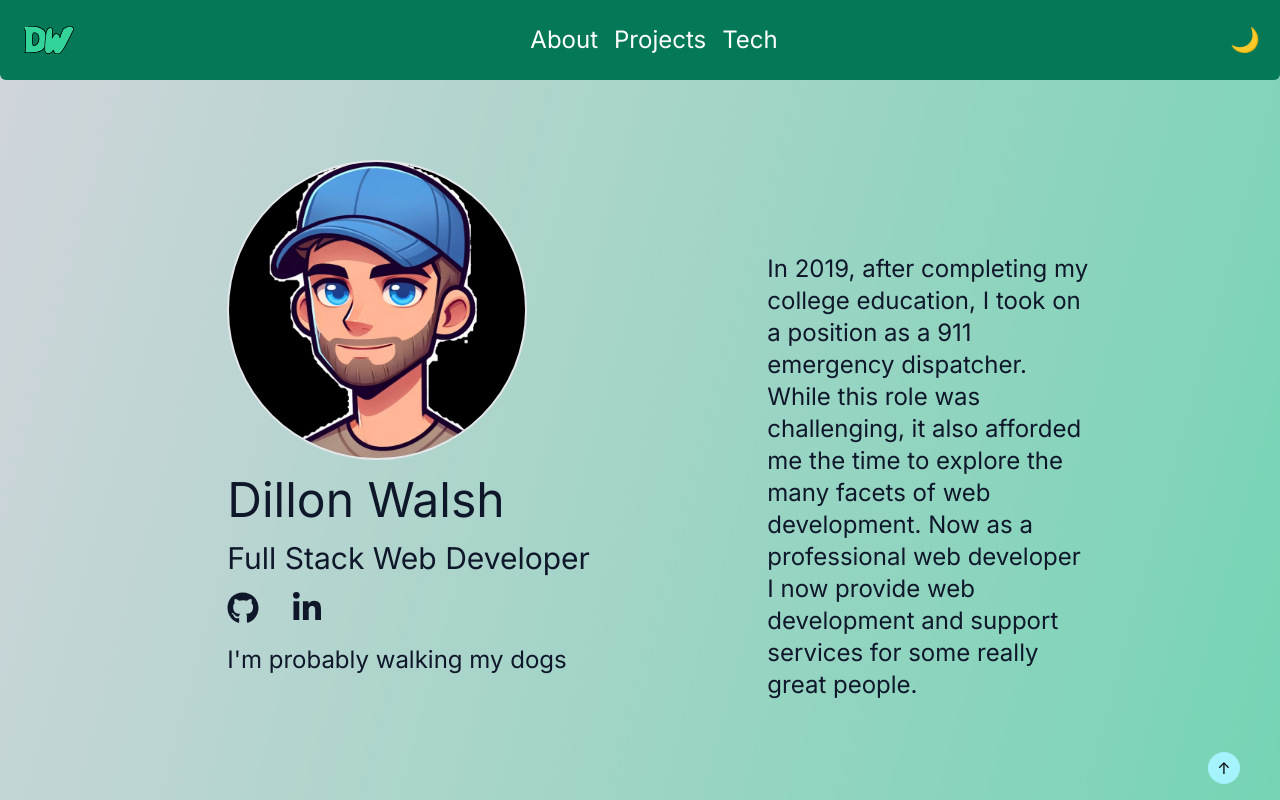
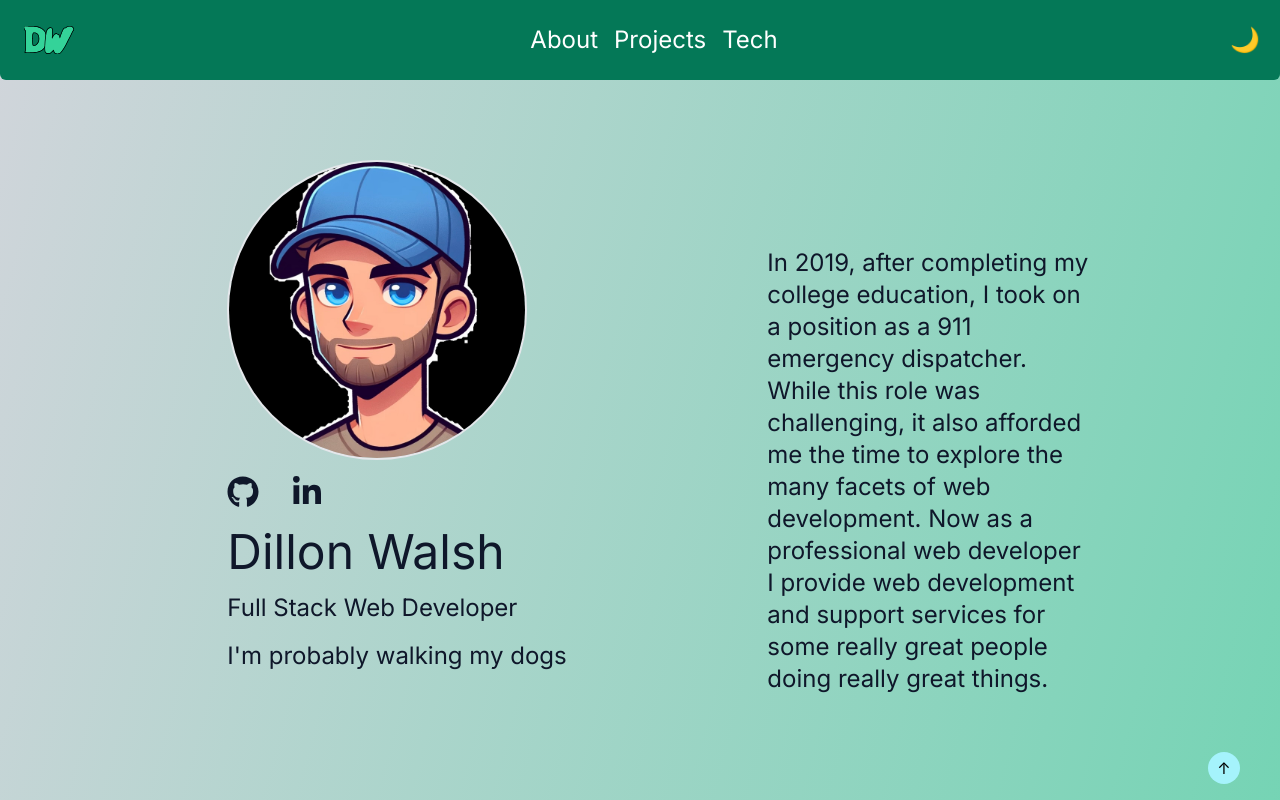
Before and after one commit to Dillonpw/DW-portfolio, a Next.js app: page / in a window 1280 px wide. Shown: the top 800 px of the page. Built offline with nearby package versions, Linux system fonts and the light colour scheme.

Commit message:
UI updates

```diff
--- a/app/[projectId]/page.jsx
+++ b/app/[projectId]/page.jsx
@@ -99,14 +99,14 @@ const ProjectPage = () => {
               )}
             </div>
             <section className="ml-4 flex flex-col items-center justify-center">
-              <h2 className="m-4 text-3xl font-bold">{project.title}</h2>
+              <h2 className="m-4 text-3xl text-center font-bold">{project.title}</h2>
 
               <h3 className="mt-8 text-xl font-bold">About This Project</h3>
-              <p className="max-w-100 px-4 text-left opacity-60">
+              <p className="max-w-100 px-8 text-left opacity-60">
                 {project.about}
               </p>
               <h3 className="mt-8 text-xl font-bold">Challenges</h3>
-              <p className="max-w-100 mb-10 px-4 text-left opacity-60">
+              <p className="max-w-100 mb-10 px-8 text-left opacity-60">
                 {project.challenge}
               </p>
             </section>
--- a/app/components/Contact.jsx
+++ b/app/components/Contact.jsx
@@ -28,7 +28,7 @@ const Contact = () => {
   };
 
   return isEmailSubmitted ? (
-    <div className="m-8 text-3xl">
+    <div className="m-8 text-3xl text-cyan-200">
       <p>{result}</p>
       <h1 className="text-3xl">Thank you for reaching out!</h1>
     </div>
@@ -37,7 +37,7 @@ const Contact = () => {
       initial={{ opacity: 0 }}
       transition={{ duration: 2 }}
       whileInView={{ opacity: 1 }}
-      className="m-8 border-cyan-200 md:max-w-[700px]"
+      className="m-8 md:max-w-[700px]"
     >
       <form className="flex flex-col" onSubmit={onSubmit}>
         <label className="font-bold" htmlFor="email">
--- a/app/components/Footer.jsx
+++ b/app/components/Footer.jsx
@@ -2,7 +2,7 @@ const Footer = () => {
   return (
     <>
       <footer className="flex flex-col items-center justify-center bg-emerald-700 pb-6 pt-20 text-center text-sm text-white dark:bg-sky-950">
-        <p>
+        <p className="mx-6">
           Built using <b>React</b> <b>Next.JS</b> and <b>Tailwind</b>, with some
           elements designed in Figma, Deployed through Vercel.
           <br />
--- a/app/components/Header.jsx
+++ b/app/components/Header.jsx
@@ -15,7 +15,7 @@ const Header = () => {
         transition={{ duration: 1 }}
         whileInView={{ opacity: 1 }}
         animate={{ x: 10 }}
-        className="mx-8 mt-40 flex flex-col items-center justify-center lg:mx-20 lg:flex-row"
+        className="mx-8 mt-40 flex flex-col items-center justify-center lg:mx-20 text-center sm:text-left lg:flex-row"
       >
         <div className="flex w-full flex-col items-center justify-center gap-4 px-6 lg:w-1/2 lg:items-start lg:justify-start">
           <Image
@@ -25,15 +25,9 @@ const Header = () => {
             height={300}
             className="mx-5 rounded-full border-2 dark:border-blue-400"
           />
-          <h1 id="home" className="px-5 text-5xl">
-            Dillon Walsh
-          </h1>
-          <h2 className="fade-in-2 px-5 text-2xl opacity-60 md:text-3xl">
-            Full Stack Web Developer
-          </h2>
           <div
             id="links"
-            className="fade-in-3 pr-5 text-slate-900 opacity-60 dark:text-cyan-200 md:ml-5"
+            className="fade-in-2 pr-5 text-slate-900 opacity-60 dark:text-cyan-200 md:ml-5"
           >
             <a
               id="githubLink"
@@ -60,15 +54,23 @@ const Header = () => {
               />
             </a>
           </div>
+          <h1 id="home" className="fade-in-2 px-5 text-5xl">
+            Dillon Walsh
+          </h1>
+          <h2 className="fade-in-3 px-5 text-xl opacity-60 md:text-2xl">
+            Full Stack Web Developer
+          </h2>
+
           <Dogs />
         </div>
-        <div className="fade-in-4 flex w-full flex-col items-center px-6 lg:w-1/2 xl:w-1/3">
+        <div className="fade-in-3 flex w-full flex-col items-center px-6 lg:w-1/2 xl:w-1/3">
           <p className="mb-5 rounded-xl pt-5 text-xl text-slate-900 dark:text-cyan-200 lg:text-2xl">
             In 2019, after completing my college education, I took on a position
             as a 911 emergency dispatcher. While this role was challenging, it
             also afforded me the time to explore the many facets of web
-            development. Now as a professional web developer I now provide web
-            development and support services for some really great people.
+            development. Now as a professional web developer I provide web
+            development and support services for some really great people doing
+            really great things.
           </p>
         </div>
       </motion.div>
--- a/app/components/Images.jsx
+++ b/app/components/Images.jsx
@@ -16,6 +16,7 @@ const images = [
   {
     id: "small-bis",
     src: "/small-bis.png",
+    mobileImg: "/small-bis-m.png",
     livePreviewLink: "https://small-bis.vercel.app/",
     githubLink: "https://github.com/Dillonpw/small-bis",
     title: "Small Business Template",
--- a/app/components/Projects.jsx
+++ b/app/components/Projects.jsx
@@ -12,7 +12,7 @@ const Projects = () => {
       transition={{ duration: 1 }}
       whileInView={{ opacity: 1 }}
       animate={{ y:-30 }}
-      className="mt-20 flex flex-col dark:text-cyan-50"
+      className="mt-20 flex flex-col dark:text-cyan-200"
     >
       <h3 className="mt-20 text-center font-mono text-4xl font-bold">
         Selected Projects
--- a/app/components/Tech.jsx
+++ b/app/components/Tech.jsx
@@ -3,12 +3,12 @@ import { motion } from "framer-motion";
 const Tech = () => {
   const devTools = [
     "TypeScript",
-    "JavaScript",
     "React",
-    "Node",
     "Tailwind CSS",
     "Astro",
     "Next",
+    "PostgresSQL",
+    "Prisma"
   ];
   const otherTools = [
     "Git",
@@ -20,10 +20,9 @@ const Tech = () => {
     "Vercel",
     "Expo",
     "Tauri",
-    "PostgreSQL",
   ];
 
-  const learning = ["Python", "htmx", "MongoDB", "Svelte", "Flutter"];
+  const learning = ["Htmx", "Svelte", "Flutter"];
 
   return (
     <motion.section
@@ -31,12 +30,12 @@ const Tech = () => {
       transition={{ duration: 2 }}
       whileInView={{ opacity: 1 }}
       id="tech"
-      className="flex flex-col items-center justify-center p-10 text-center md:mb-20"
+      className="flex items-center justify-center p-10 text-center md:mb-20"
     >
       <div className="mt-10 flex flex-col gap-20">
         <div>
-          <p className="pb-2 font-mono text-3xl font-bold">Current Stack</p>
-          <ul className="flex flex-shrink-0 list-none flex-col items-center justify-center gap-5 pt-5 text-xl lg:flex-row">
+          <p className="pb-2 font-mono text-5xl font-bold">Current Stack</p>
+          <ul className="flex list-none items-center justify-center gap-5 pt-5 text-xl lg:flex-row">
             {devTools.map((dt) => (
               <li className="opacity-50" key={dt}>
                 {dt}
@@ -45,8 +44,8 @@ const Tech = () => {
           </ul>
         </div>
         <div>
-          <p className="pb-2 font-mono text-3xl font-bold">Other Tools</p>
-          <ul className="flex flex-shrink-0 list-none flex-col items-center justify-center gap-5 pt-5 text-xl lg:flex-row ">
+          <p className="pb-2 font-mono text-5xl font-bold">Other Tools</p>
+          <ul className="flex list-none items-center justify-center gap-5 pt-5 text-xl lg:flex-row ">
             {otherTools.map((ot) => (
               <li className="opacity-50" key={ot}>
                 {ot}
@@ -55,8 +54,8 @@ const Tech = () => {
           </ul>
         </div>
         <div>
-          <p className="pb-2 font-mono text-3xl font-bold">Coming Soon</p>
-          <ul className="flex flex-shrink-0 list-none flex-col items-center justify-center gap-5 pt-5 text-xl lg:flex-row">
+          <p className="pb-2 font-mono text-5xl font-bold">Coming Soon</p>
+          <ul className="flex  list-none items-center justify-center gap-5 pt-5 text-xl lg:flex-row">
             {learning.map((le) => (
               <li className="opacity-50" key={le}>
                 {le}
--- a/app/components/dogs.jsx
+++ b/app/components/dogs.jsx
@@ -4,11 +4,11 @@ const Dogs = () => {
   const [isHovered, setIsHovered] = useState(false);
 
   return (
-    <div className="h-[110px] mb-10">
+    <div className="h-[110px] mb-8">
       <h3
         onMouseEnter={() => setIsHovered(true)}
         onMouseLeave={() => setIsHovered(false)}
-        className="fade-in-2 px-5 text-2xl opacity-60 cursor-pointer"
+        className="fade-in-3 px-5 text-2xl opacity-60 cursor-pointer"
       >
         I&apos;m probably walking my dogs
       </h3>
--- a/app/components/moreInfo.jsx
+++ b/app/components/moreInfo.jsx
@@ -7,9 +7,9 @@ const MoreInfo = () => {
       initial={{ opacity: 0 }}
       whileInView={{ opacity: 1 }}
       transition={{ duration: 1 }}
-      className="flex flex-col  dark:text-cyan-50"
+      className="flex flex-col  dark:text-cyan-200"
     >
-      <p className="m-4 text-center text-4xl font-bold">There&apos;s More!</p>
+      <p className="m-4 text-center text-5xl font-bold">There&apos;s More!</p>
       <p className="mx-8 text-center text-xl">
         I&apos;m always looking for new jobs and projects to take on, feel free
         to reach out with your questions or ideas and I&apos;ll get back to you
```
